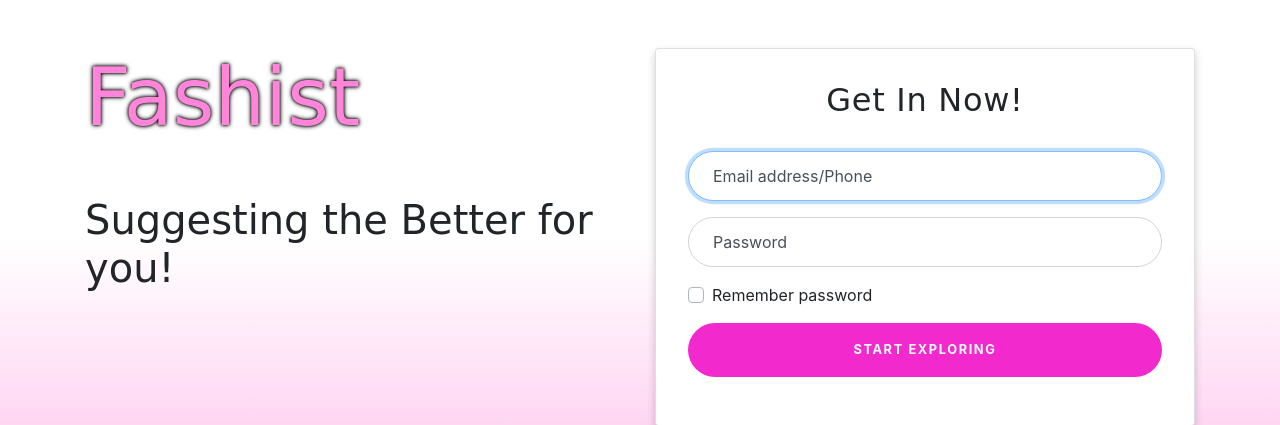
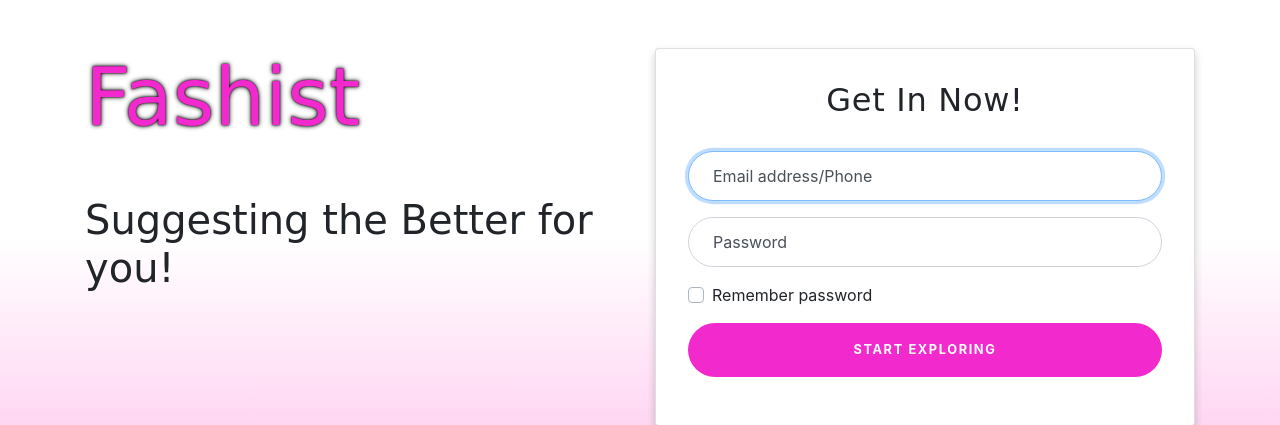
Before and after one commit to vinodhan16/fashist, a PHP site: page /index.html in a window 1280 px wide. Shown: the top 425 px of the page. Run offline with PHP 8.4, Linux system fonts and the light colour scheme; some libraries are stand-ins or nearby versions; some web fonts are replaced.

Commit message:
Update style.css
ssss

```diff
--- a/assets/css/style.css
+++ b/assets/css/style.css
@@ -15,8 +15,8 @@ background: -webkit-linear-gradient(bottom, #ff84da 0%,#ff84da 0%,#ffffff 100%);
     margin-top:50px;
     font-family: 'Rancho', cursive;
  font-size:80px;
-    color:#ff84da;
-     text-shadow: 0 0 3px #000000, 0 0 5px #000000;
+    color:#F229CD;
+     text-shadow: 0 0 5px #000000, 0 0 2px #000000;
 }
 .fourmini
 {
```
